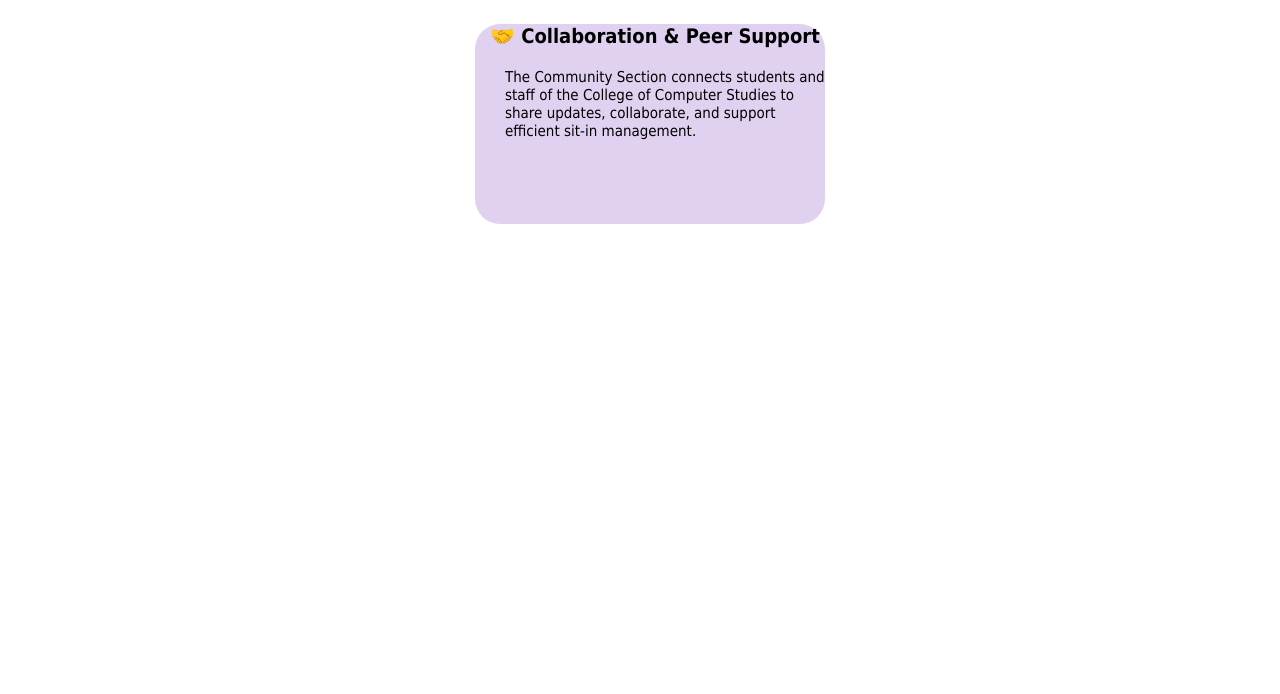
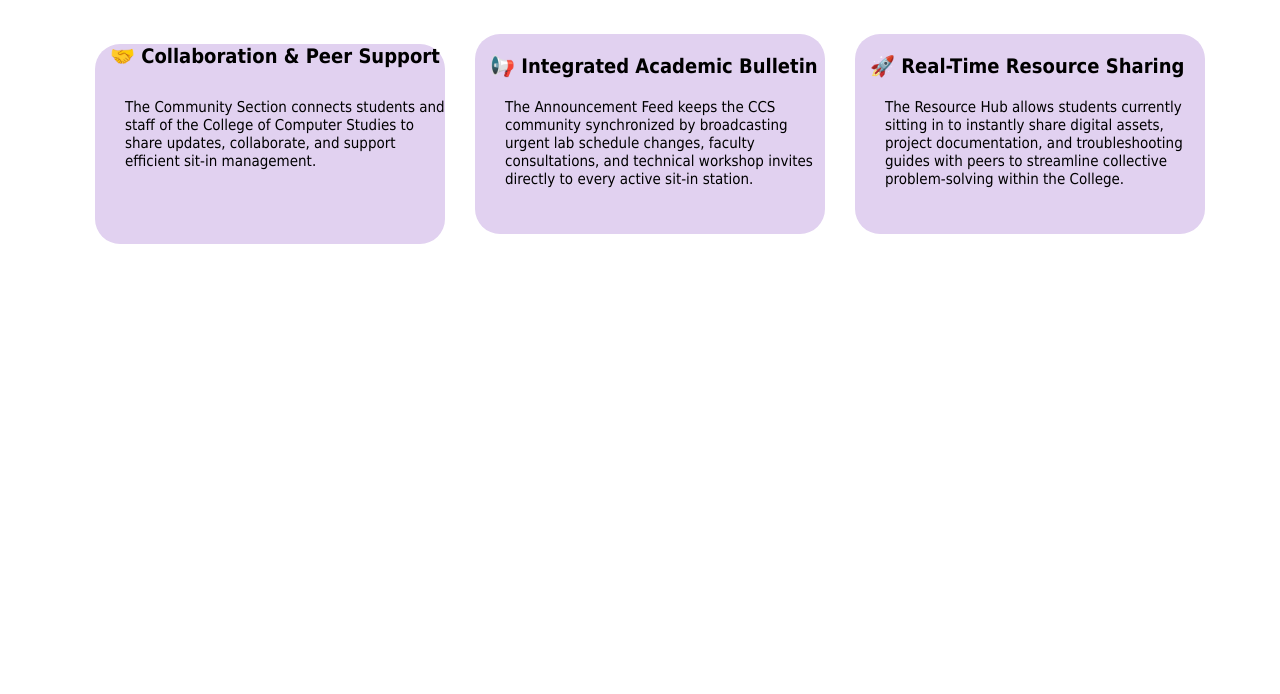
Before and after one commit to ChristianL18/Sit-in-Monitoring-System, a plain HTML site: page pages/community.html in a window 1280 px wide. Shown: the part 106-800 px from the top of the page. Drawn offline with nearby package versions, Linux system fonts and the light colour scheme.

```diff
--- a/pages/community.html
+++ b/pages/community.html
@@ -19,7 +19,7 @@
             <a href="../index.html">Home</a>
             <a href="">Community</a>
             <a href="">About</a>
-            <a href="/pages/Login.html">Log in</a>
+            <a href="/pages/Login.html">Log In</a>
             <a href="Registration.html">Register</a>
         </div>
     </div>
@@ -31,7 +31,13 @@
                 <p>The Community Section connects students and staff of the College of Computer Studies to share updates, collaborate, and support efficient sit-in management.</p>
             </div>
         </div>
-        <div class="middle"></div>
-        <div class="right1"></div>
+        <div class="middle">
+            <h3>📢 Integrated Academic Bulletin</h3>
+                <p>The Announcement Feed keeps the CCS community synchronized by broadcasting urgent lab schedule changes, faculty consultations, and technical workshop invites directly to every active sit-in station.</p>
+        </div>
+        <div class="right1">
+            <h3>🚀 Real-Time Resource Sharing</h3>
+                <p>The Resource Hub allows students currently sitting in to instantly share digital assets, project documentation, and troubleshooting guides with peers to streamline collective problem-solving within the College.</p>
+        </div>
     </div>
 </main>
--- a/style.css
+++ b/style.css
@@ -220,6 +220,7 @@
     display: flex;
     justify-content: center;
     align-items: center;
+    gap: 30px;
 }
 .insideleft1{
     height: 200px;
@@ -231,10 +232,48 @@
     font-family: Tahoma;
     font-size: 20px;
     margin-left: 15px;
+    margin-top: 20px;
 }
 .insideleft1 p{
     font-family: Tahoma;
     font-size: 15px;
     margin-left: 30px;
+    margin-top: 30px;
+}
+.middle{
+    height: 200px;
+    width: 350px;
+    background: rgb(225, 209, 240);
+    border-radius: 25px;
+}
+
+.middle h3{
+    font-family: Tahoma;
+    font-size: 20px;
+    margin-left: 15px;
     margin-top: 20px;
 }
+.middle p{
+    font-family: Tahoma;
+    font-size: 15px;
+    margin-left: 30px;
+    margin-top: 20px;
+}
+.right1{
+    height: 200px;
+    width: 350px;
+    background: rgb(225, 209, 240);
+    border-radius: 25px;
+}
+.right1 h3{
+    font-family: Tahoma;
+    font-size: 20px;
+    margin-left: 15px;
+    margin-top: 20px;
+}
+.right1 p{
+    font-family: Tahoma;
+    font-size: 15px;
+    margin-left: 30px;
+    margin-top: 20px;
+}
```
Also changed, not shown: index.html (+2 -2 lines), pages/Login.html (+2 -1 lines), pages/Registration.html (+1 -1 lines), pages/about.html (+1 -1 lines).
